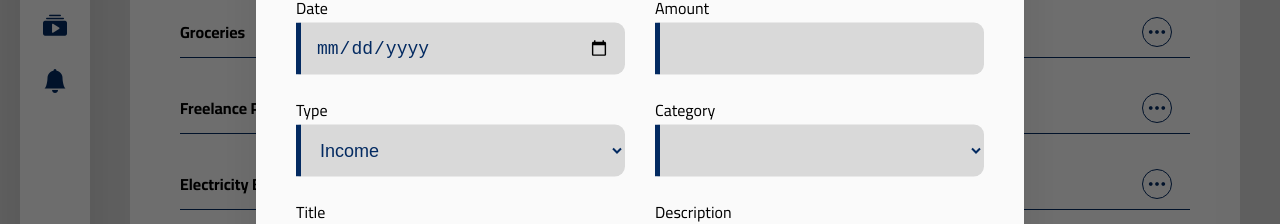
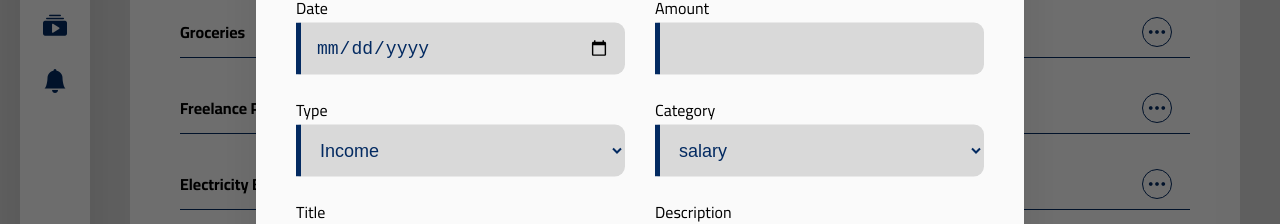
Before and after one commit to Mohayyad-Muawia/monexo, a React (Vite) app: page /trans in a window 1280 px wide. Both pictures are taken after a click on the link 1165 px from the left and 110 px from the top of the page. Shown: the part 249-473 px from the top of the page. Built offline with nearby package versions, Linux system fonts and the light colour scheme.

Commit message:
Update Trans.jsx

```diff
--- a/src/components/pages/Trans.jsx
+++ b/src/components/pages/Trans.jsx
@@ -224,12 +224,10 @@ const Trans = () => {
               <div className="input-box">
                 <label htmlFor="cati">Category</label>
                 <select id="cati">
-                  <option value="1"></option>
-                  <option value="2"></option>
-                  <option value="3"></option>
-                  <option value="4"></option>
-                  <option value="5"></option>
-                  <option value="6"></option>
+                  <option value="1">salary</option>
+                  <option value="2">gift</option>
+                  <option value="3">food</option>
+                  <option value="4">other</option>
                 </select>
               </div>
             </div>
```
